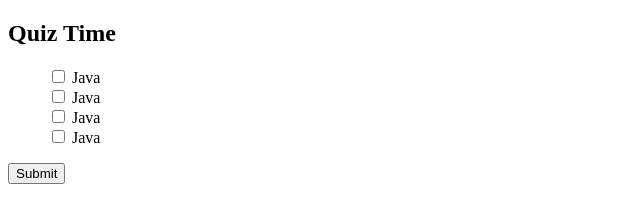
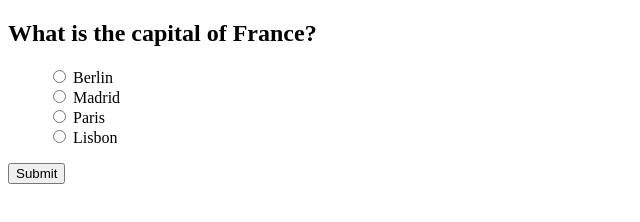
Before and after one commit to ManixGT/Js-practice-Projects, a plain HTML site: page Quiz/index.html in a window 1280 px wide. Shown: the whole page, without its empty margins (0-640 px from the left). Drawn offline with Linux system fonts and the light colour scheme.

Commit message:
Completed with Quiz game

```diff
--- a/Quiz/index.html
+++ b/Quiz/index.html
@@ -9,28 +9,28 @@
 </head>
 <body>
     <div class="quiz-container">
-        <h2 id="quiz-question">Quiz Time</h2>
+        <h2 class="quiz-question">Quiz Time</h2>
         <div class="quiz-options">
             <ul>
                 <li>
-                    <input type="checkbox"/>
-                    <label>Java</label>
+                    <input class="answer" type="radio" name="quiz-options"/>
+                    <label for="option-a" class="text_option_a">Java</label>
                 </li>
                 <li>
-                    <input type="checkbox"/>
-                    <label>Java</label>
+                    <input type="radio" class="answer"/>
+                    <label for="option-b" class="text_option_b">Java</label>
                 </li>
                 <li>
-                    <input type="checkbox"/>
-                    <label>Java</label>
+                    <input type="radio" class="answer" />
+                    <label for="option-c" class="text_option_c">Java</label>
                 </li>
                 <li>
-                    <input type="checkbox"/>
-                    <label>Java</label>
+                    <input type="radio" class="answer"/>
+                    <label for="option-d" class="text_option_d">Java</label>
                 </li>
             </ul>
         </div>
-        <button>Submit</button>
+        <button id="submit">Submit</button>
     </div>
 </body>
 <script src="quiz-app.js"></script>
--- a/Quiz/quiz-app.js
+++ b/Quiz/quiz-app.js
@@ -1,6 +1,7 @@
-const array = [
+// Define an array of quiz questions and answers
+const quiz = [
   {
-    questions: "What is the capital of France?",
+    question: "What is the capital of France?",
     ans1: "Berlin",
     ans2: "Madrid",
     ans3: "Paris",
@@ -8,7 +9,7 @@ const array = [
     correctAns: "Paris",
   },
   {
-    questions: "Which planet is known as the Red Planet?",
+    question: "Which planet is known as the Red Planet?",
     ans1: "Earth",
     ans2: "Mars",
     ans3: "Jupiter",
@@ -16,7 +17,7 @@ const array = [
     correctAns: "Mars",
   },
   {
-    questions: "What is the largest ocean on Earth?",
+    question: "What is the largest ocean on Earth?",
     ans1: "Atlantic Ocean",
     ans2: "Indian Ocean",
     ans3: "Arctic Ocean",
@@ -24,7 +25,7 @@ const array = [
     correctAns: "Pacific Ocean",
   },
   {
-    questions: "Who wrote 'Hamlet'?",
+    question: "Who wrote 'Hamlet'?",
     ans1: "Charles Dickens",
     ans2: "Jane Austen",
     ans3: "William Shakespeare",
@@ -32,7 +33,7 @@ const array = [
     correctAns: "William Shakespeare",
   },
   {
-    questions: "What is the square root of 64?",
+    question: "What is the square root of 64?",
     ans1: "6",
     ans2: "7",
     ans3: "8",
@@ -40,5 +41,80 @@ const array = [
     correctAns: "8",
   },
 ];
-const questions = document.querySelector("#quiz-questions");
-questions.innerHTML = array.filter(questions);
+
+// Select DOM elements for displaying the quiz question and answer options
+const option1 = document.querySelector(".text_option_a");
+const option2 = document.querySelector(".text_option_b");
+const option3 = document.querySelector(".text_option_c");
+const option4 = document.querySelector(".text_option_d");
+const questionElement = document.querySelector(".quiz-question");
+const submit = document.querySelector("#submit");
+
+// Initialize variables to track the current question index and the user's score
+let currentQuestion = 0;
+let score = 0;
+
+// Function to display the current question and its answer options
+function displayQuestion() {
+  // Update the question text
+  questionElement.textContent = quiz[currentQuestion].question;
+  // Update the answer options text
+  option1.textContent = quiz[currentQuestion].ans1;
+  option2.textContent = quiz[currentQuestion].ans2;
+  option3.textContent = quiz[currentQuestion].ans3;
+  option4.textContent = quiz[currentQuestion].ans4;
+}
+
+// Call the function to display the first question
+displayQuestion();
+
+// Select all radio button elements (answers)
+const answerElements = document.querySelectorAll(".answer");
+
+// Add an event listener to each answer option
+answerElements.forEach((answerElement) => {
+  answerElement.addEventListener("click", () => {
+    // Uncheck all other radio buttons when one is clicked
+    answerElements.forEach((element) => {
+      element.checked = false; // Uncheck each radio button
+    });
+    // Check the clicked radio button
+    answerElement.checked = true; // Check the clicked radio button
+  });
+});
+
+// Add an event listener for the submit button
+submit.addEventListener("click", () => {
+  // Get the selected radio button
+  const selectedOption = document.querySelector('input[type="radio"]:checked');
+
+  // Check if an option is selected
+  if (!selectedOption) {
+    alert("Select an answer"); // Alert the user to select an answer
+    return; // Exit the function if no option is selected
+  }
+
+  // Get the text of the selected answer
+  const selectedAnswer = selectedOption.nextElementSibling.textContent;
+
+  // Check if the selected answer is correct
+  if (selectedAnswer === quiz[currentQuestion].correctAns) {
+    score++; // Increment the score if the answer is correct
+  }
+
+  // Make sure that all options are uncheked when we move to next set
+  selectedOption.checked = false;
+
+  // Move to the next question
+  currentQuestion++;
+
+  // Check if there are more questions to display
+  if (currentQuestion < quiz.length) {
+    displayQuestion(); // Display the next question
+  } else {
+    // If there are no more questions, show the final score
+    alert(`Your score is ${score} out of ${quiz.length}`);
+
+    location.reload(); // Reload the page to restart the quiz
+  }
+});
```
